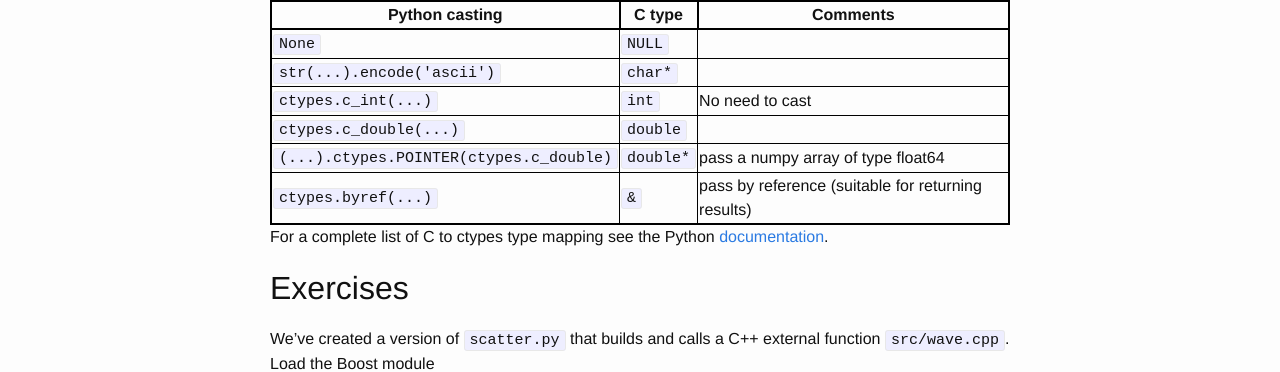
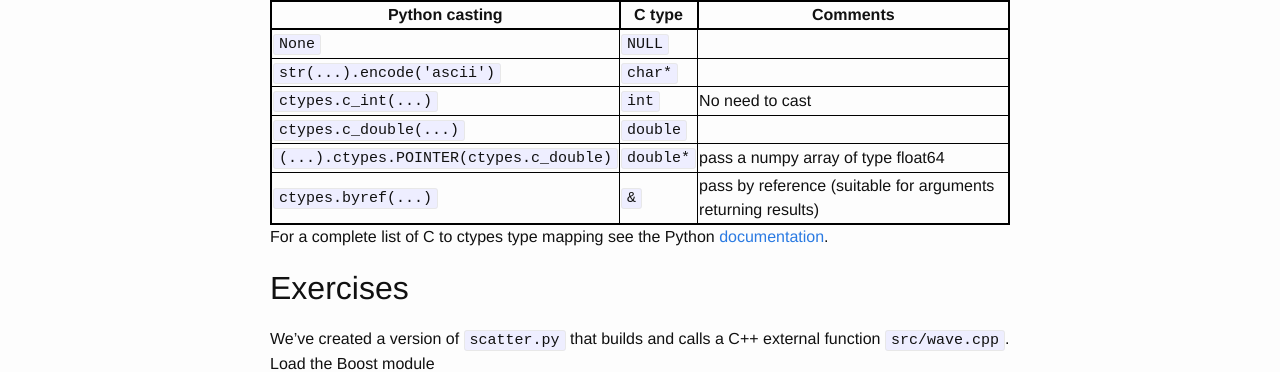
Before and after one commit to nesi/perf-training, a Jekyll site: the page built from _lessons/python-scatter/03b-ctypes.md, in a window 1280 px wide and 900 px high, scrolled down 3307 px. Shown: the part 83-455 px from the top of the window. Built offline with Jekyll 4.4.1, drawn with Linux system fonts in a browser that asks for light colours.

Commit message:
~ describing the ampersand

```diff
--- a/_lessons/python-scatter/03b-ctypes.md
+++ b/_lessons/python-scatter/03b-ctypes.md
@@ -118,7 +118,7 @@ The following summarises the translation between Python and C for some common da
 | `ctypes.c_int(...)`                       | `int`             | No need to cast                               |
 | `ctypes.c_double(...)`                    | `double`          |                                               |
 | `(...).ctypes.POINTER(ctypes.c_double)`   | `double*`         | pass a numpy array of type float64            |
-| `ctypes.byref(...)`                       | `&`               | pass by reference (suitable for returning results)                             |
+| `ctypes.byref(...)`                       | `&`               | pass by reference (suitable for arguments returning results)                             |
 
 
 For a complete list of C to ctypes type mapping see the Python [documentation](https://docs.python.org/3/library/ctypes.html).
```
